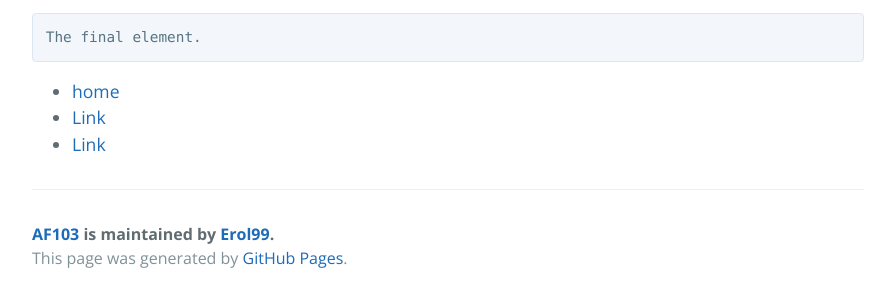
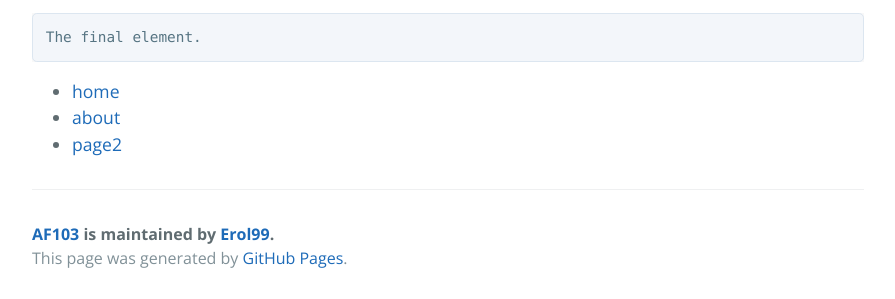
Before and after one commit to Erol99/AF103, a Jekyll site: the page built from index.md, in a window 1280 px wide and 900 px high, scrolled down 3285 px. Shown: the part 598-897 px from the top of the window, without its empty margins (192-1087 px from the left). Built offline with Jekyll 4.4.1, drawn with Linux system fonts in a browser that asks for light colours.

Commit message:
Update navigation.html

```diff
--- a/_includes/navigation.html
+++ b/_includes/navigation.html
@@ -3,9 +3,9 @@
     <a class="nav-link" href="index.html">home</a>
   </li>
   <li class="nav-item">
-    <a class="nav-link" href="#">Link</a>
+    <a class="nav-link" href="#">about</a>
   </li>
   <li class="nav-item">
-    <a class="nav-link" href="#">Link</a>
+    <a class="nav-link" href="#">page2</a>
   </li>
 </ul>
```
